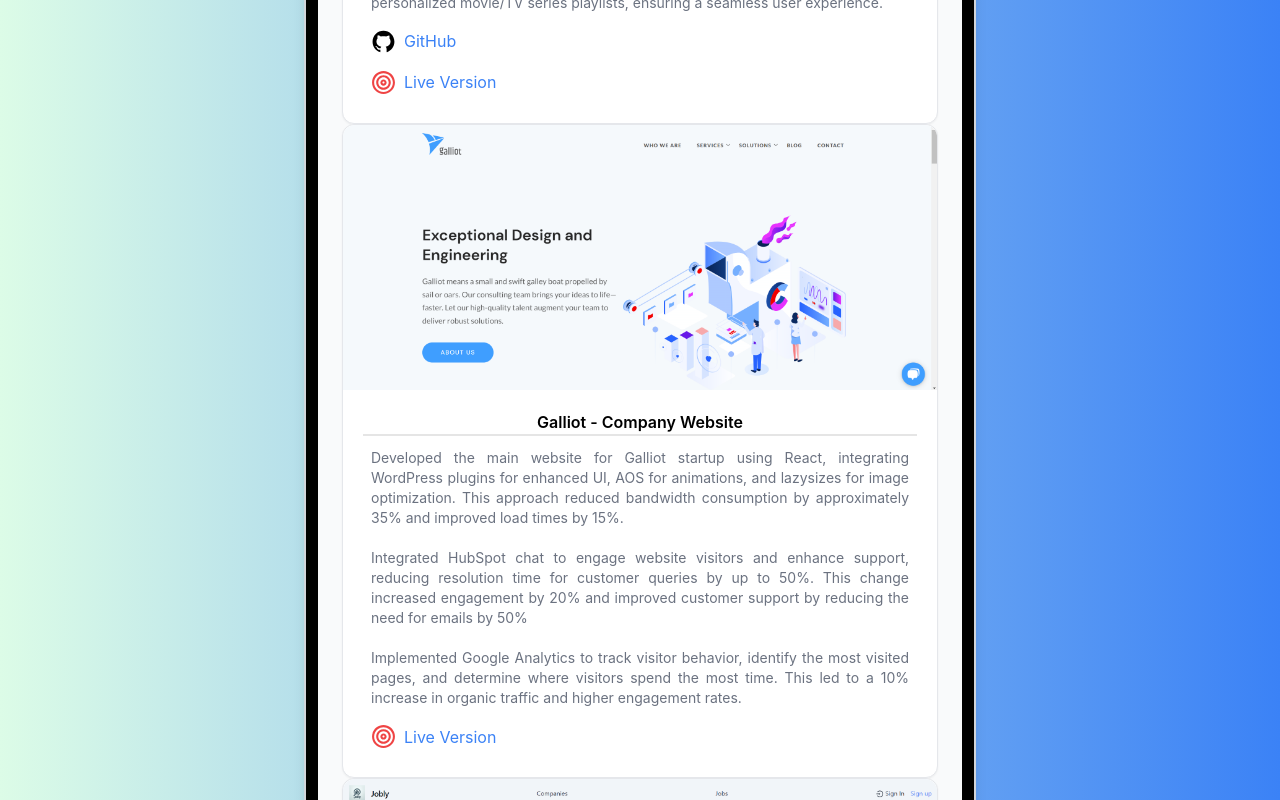
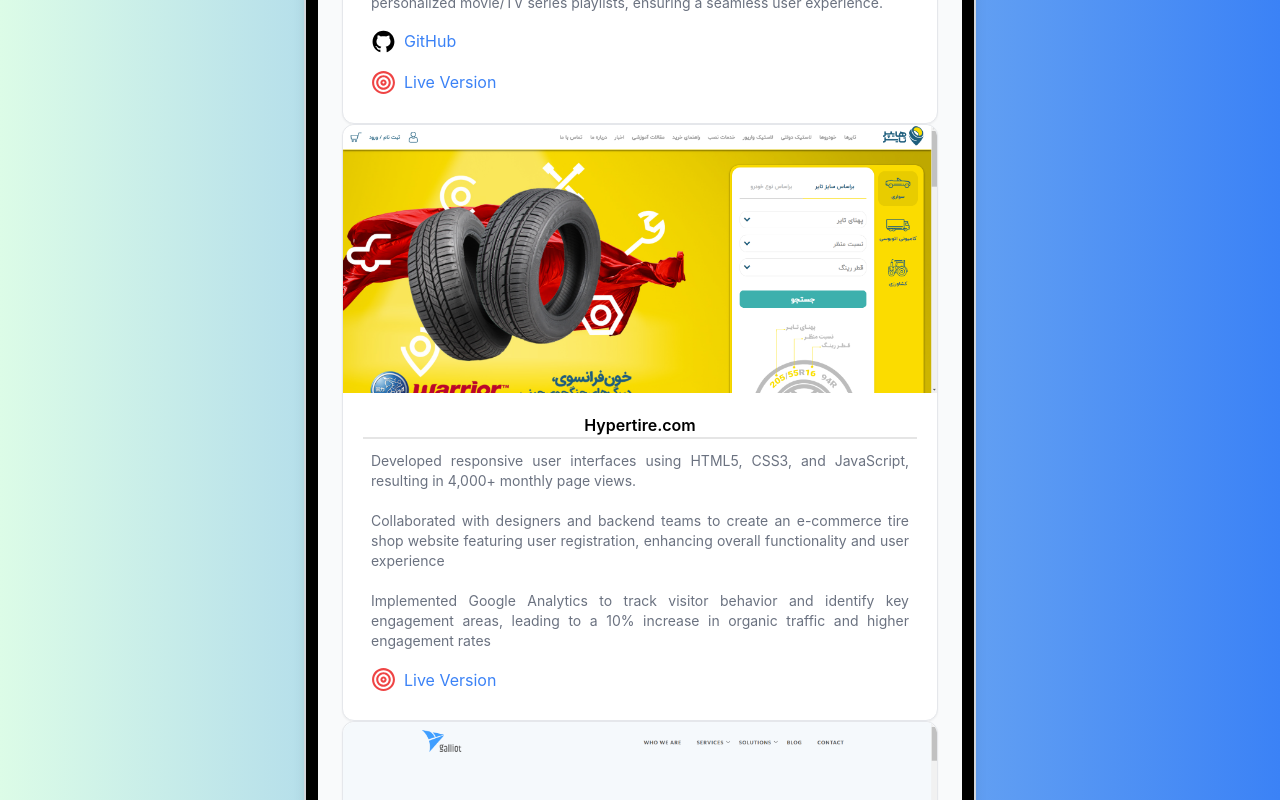
Before and after one commit to behnamsaba/resume, a React (Create React App) app: page /projects in a window 1280 px wide. Shown: the part 1300-2100 px from the top of the page. Built offline with nearby package versions, Linux system fonts and the light colour scheme.

Commit message:
updated the portfolio

```diff
--- a/src/Experience.js
+++ b/src/Experience.js
@@ -14,18 +14,20 @@
         ],
     },
     {
+        role: 'Front-end Developer',
+        period: 'October 2020 - January 2023',
+        responsibilities: [
+            'Developed responsive user interfaces using HTML5, CSS3, JavaScript, React, and Tailwind CSS, resulting in a 30% increase in traffic and 4,000+ monthly page views.',
+            'Collaborated with UX designers to transform Figma designs into functional code, boosting user engagement by 25% and streamlining the development process.',
+            'Boosted website performance by 15% through strategic front-end development, implementing code minification and troubleshooting using browser developer tools.'
+        ],
+    },
+    {
         role: 'Project Management Associate, Market Research Analyst - KCE',
-        period: 'October 2018 - February 2021',
+        period: 'May 2017 - September 2018',
         responsibilities: [
             'Expedited the Sangan Iron Ore project completion ahead of schedule through efficient communication and coordination with multiple contractors, effectively managing documents, requisitions, and meetings.',
             'Collaborated with a team of six analysts in an agile environment to produce influential monthly and quarterly commodity outlook reports using Microsoft Office, delivering critical market insights.',
-        ],
-    },
-    {
-        role: 'Sales Associate – Rexroth Ag',
-        period: 'May 2017 - September 2018',
-        responsibilities: [
-            "Generated accurate pricing proposals by analyzing customer requirements and aligning them with vendor pricelists.",
         ],
     }
 ];
--- a/src/General.js
+++ b/src/General.js
@@ -16,21 +16,21 @@
         icon: FaFilePdf,
         size: 25,
         text: 'Get My Resume in PDF',
-        link: 'https://www.dropbox.com/scl/fi/bpnbw7q9xdf7zrjwprq26/Behnam_Saba_resume.pdf?rlkey=frei5qowdph5xbs89pg25jgtw&st=t6naoqu1&dl=0',
+        link: 'https://www.dropbox.com/scl/fi/d5hgio4fh5jeu96p2b0l2/ben-saba.pdf?rlkey=2gm88kc47asj1c8c4xpe8kxko&st=6wff6krx&dl=0',
         iconColor: 'text-red-500',
     },
     {
         icon: MdOutlineMailOutline,
         size: 25,
-        text: 'Behnams71@gmail.com',
-        link: 'maileto:behnams71@gmail.com',
+        text: 'Ben.saba.dev@gmail.com',
+        link: 'maileto:ben.saba.dev@gmail.com',
         iconColor: 'text-green-600',
     },
     {
         icon: AiFillLinkedin,
         size: 25,
         text: 'LinkedIn',
-        link: 'https://www.linkedin.com/in/behnam-saba-979915134',
+        link: 'https://www.linkedin.com/in/ben-saba/',
         iconColor: 'text-blue-500',
     },
     {
--- a/src/Projects.js
+++ b/src/Projects.js
@@ -30,11 +30,22 @@
         imageAlt: 'one movie',
     },
     {
+        title: 'Hypertire.com',
+        descriptions: [
+            'Developed responsive user interfaces using HTML5, CSS3, and JavaScript, resulting in 4,000+ monthly page views.',
+            'Collaborated with designers and backend teams to create an e-commerce tire shop website featuring user registration, enhancing overall functionality and user experience',
+            'Implemented Google Analytics to track visitor behavior and identify key engagement areas, leading to a 10% increase in organic traffic and higher engagement rates',
+        ],
+        liveLink: 'https://hypertire.com/',
+        imageSrc: '/hypertire.png',
+        imageAlt: 'hypertire',
+    },
+    {
         title: 'Galliot - Company Website',
         descriptions: [
-            'Developed the main website for Galliot startup using React, integrating WordPress plugins for enhanced UI, AOS for animations, and lazysizes for image optimization. This approach reduced bandwidth consumption by approximately 35% and improved load times by 15%.',
+            'Developed the main website for Galliot, integrating WordPress plugins for enhanced UI, AOS for animations, and lazy sizes for image optimization. This approach reduced bandwidth consumption by approximately 35% and improved load times by 15%.',
             'Integrated HubSpot chat to engage website visitors and enhance support, reducing resolution time for customer queries by up to 50%. This change increased engagement by 20% and improved customer support by reducing the need for emails by 50%',
-            'Implemented Google Analytics to track visitor behavior, identify the most visited pages, and determine where visitors spend the most time. This led to a 10% increase in organic traffic and higher engagement rates.'
+            'Implemented Google Analytics to track visitor behavior, identify the most visited pages, and determine where visitors spend the most time. This led to a 10% increase in organic traffic and higher engagement rates.',
         ],
         liveLink: 'https://galliot.us/',
         imageSrc: '/galliot.png',
--- a/src/Skills.js
+++ b/src/Skills.js
@@ -52,7 +52,7 @@
             'Linux Bash',
             'Docker'
         ],
-        gridTemplate: 'grid-rows-2 grid-flow-col',
+        gridTemplate: 'grid-rows-4 grid-flow-col',
     },
     {
         category: 'Architectural Patterns & Design Principles',
```
Also changed, not shown: public/hypertire.png (added).
